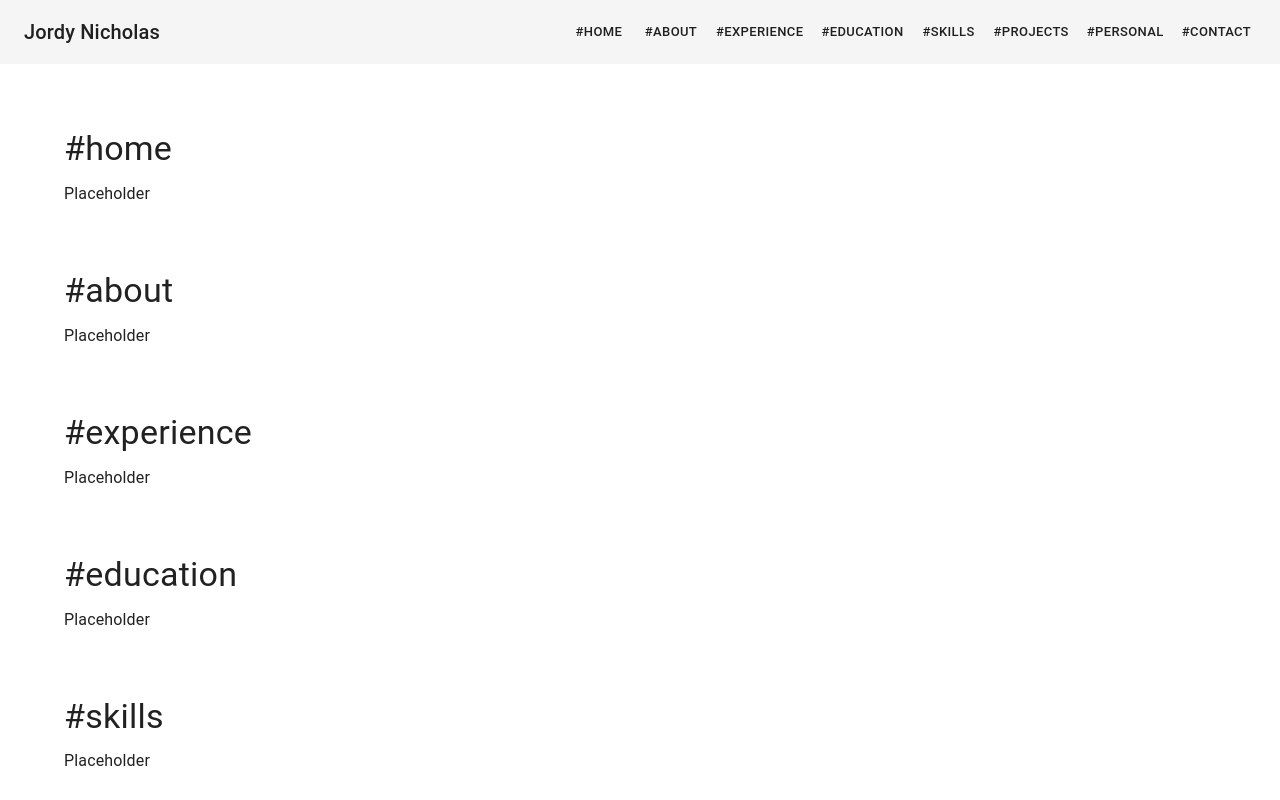
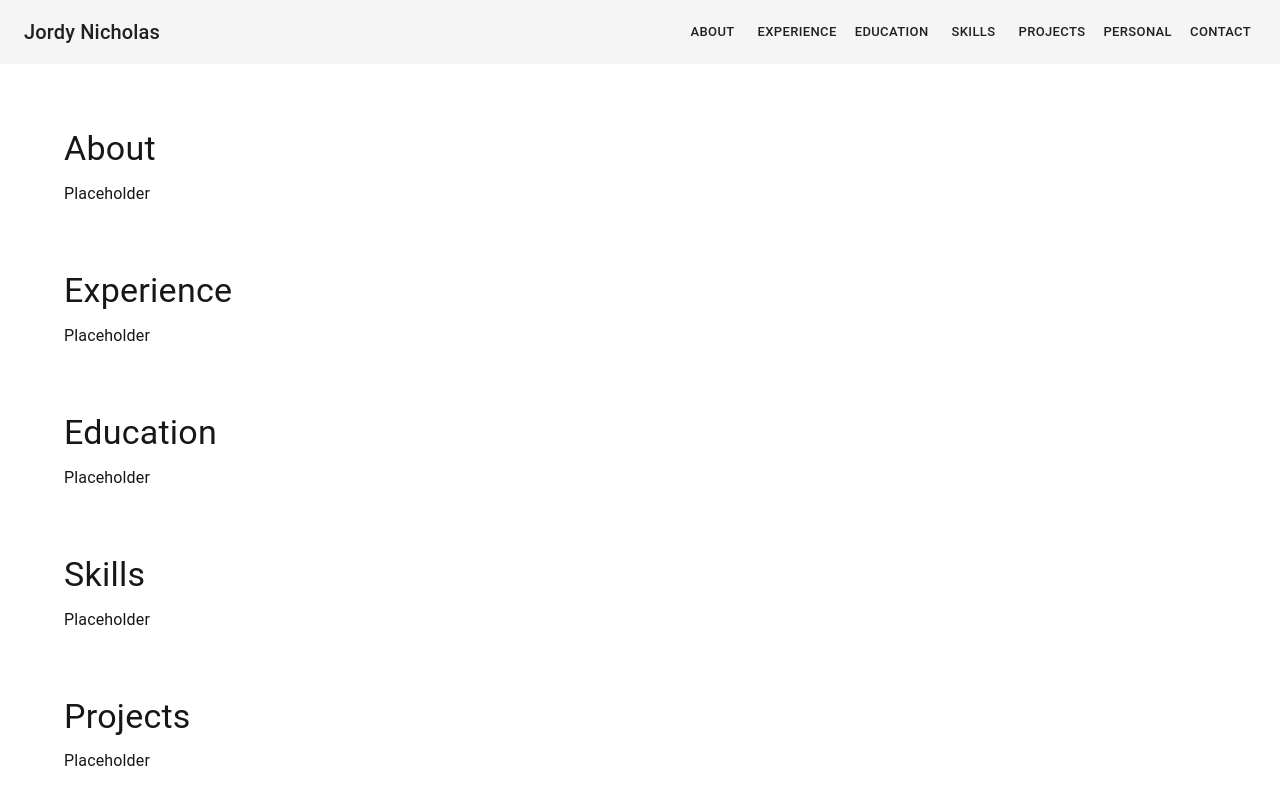
Before and after one commit to JordyNicholas/portfolio, a Next.js app: page / in a window 1280 px wide. Shown: the top 800 px of the page. Built offline with nearby package versions, Linux system fonts and the light colour scheme; what @mui/material-nextjs would draw is missing.

Commit message:
refactor: remove CssBaseline from PageContainer and update navItems structure

```diff
--- a/app/components/layout/PageContainer.tsx
+++ b/app/components/layout/PageContainer.tsx
@@ -1,4 +1,4 @@
-import { Container, ContainerProps, CssBaseline } from "@mui/material";
+import { Container, ContainerProps } from "@mui/material";
 import React from "react";
 
 type PageContainerProps = {
@@ -8,7 +8,6 @@ type PageContainerProps = {
 export default function PageContainer({ children, sx, ...props }: PageContainerProps) {
   return (
     <React.Fragment>
-      <CssBaseline />
       <Container
         maxWidth="lg"
         sx={{
--- a/app/data/nav.ts
+++ b/app/data/nav.ts
@@ -1,12 +1,11 @@
 export const navItems = [
-  { id: "#home", href: "/" },
-  { id: "#about", href: "/about" },
-  { id: "#experience", href: "/experience" },
-  { id: "#education", href: "/education" },
-  { id: "#skills", href: "/skills" },
-  { id: "#projects", href: "/projects" },
-  { id: "#personal", href: "/personal" },
-  { id: "#contact", href: "/contact" }
+  { id: "about", href: "#about" },
+  { id: "experience", href: "#experience" },
+  { id: "education", href: "#education" },
+  { id: "skills", href: "#skills" },
+  { id: "projects", href: "#projects" },
+  { id: "personal", href: "#personal" },
+  { id: "contact", href: "#contact" }
 ]
 
 export type NavItem = (typeof navItems)[number];
```
